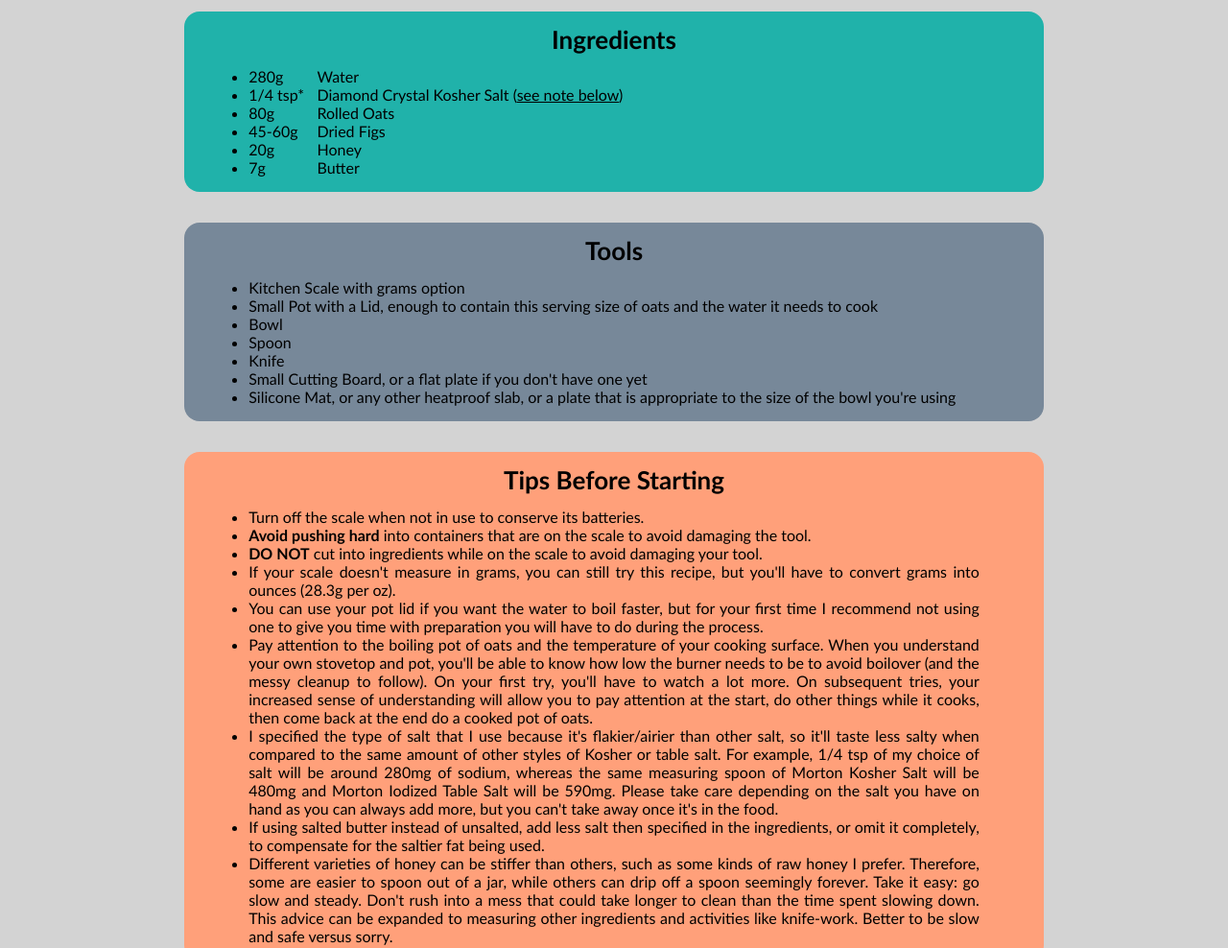
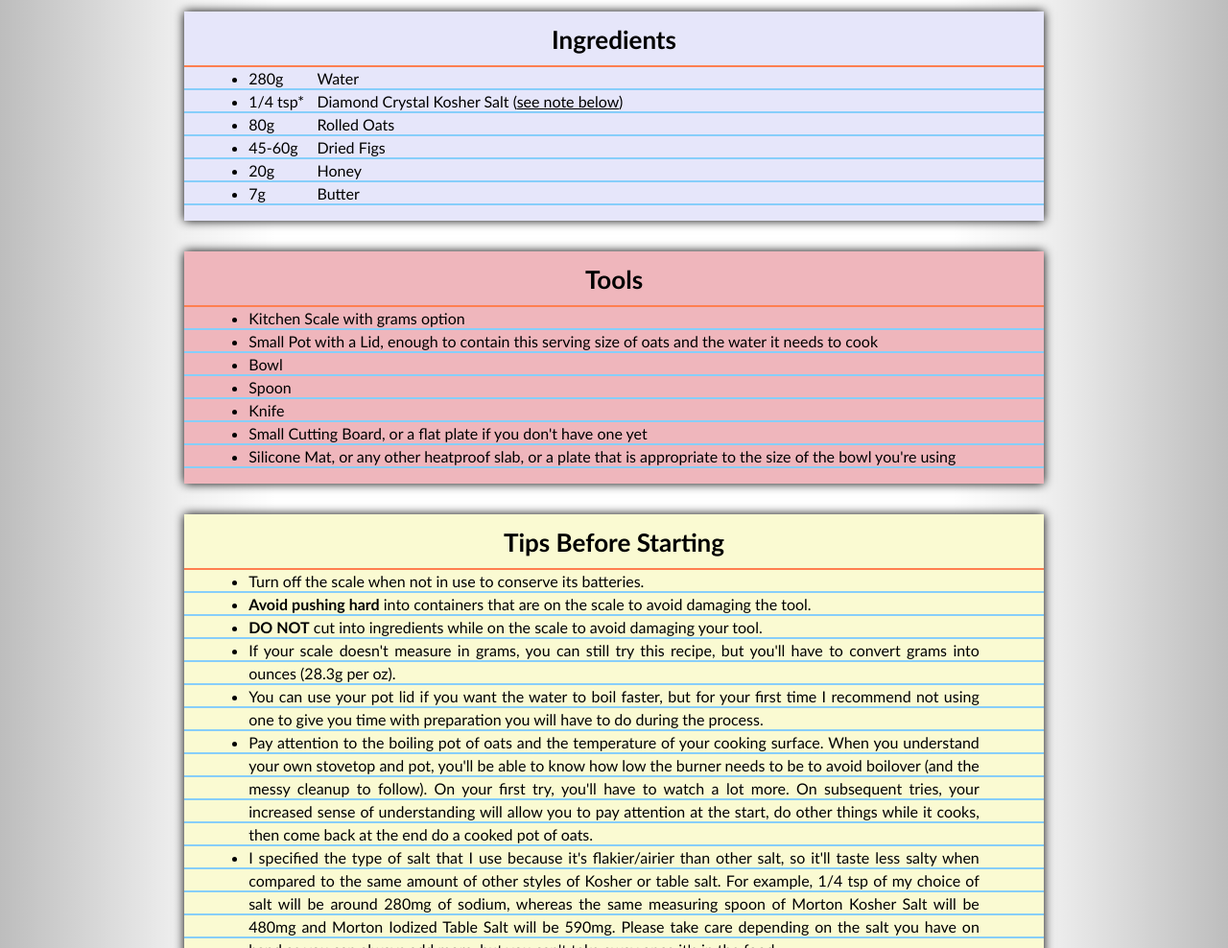
Before and after one commit to Dardan-B/odin-recipes-v2, a plain HTML site: page recipes/hot-oats.html in a window 1280 px wide. Shown: the part 980-1968 px from the top of the page at 96% size. Drawn offline with Linux system fonts and the light colour scheme.

Commit message:
style: turn last five sections into index cards
Changed background-color of .base-page, then styled the final sections containing heading and (nested) lists into faux index cards:

 - Used linear-gradient() to create reddish line

 - Used repeating-linear-gradient() to create repeating blueish lines

 - Erased excess test classes; replaced with classes representing final sections; used to individually change background-colors of each index card sections

```diff
--- a/recipes/hot-oats.html
+++ b/recipes/hot-oats.html
@@ -11,14 +11,14 @@
         <div class="nav-bar">
             <a class="nav-link" href="../index.html">Homepage</a>
         </div>
-        <div class="b1 section title">
+        <div class="section title">
             <h1>Hot Oats</h1>
             <h2>(And How A Scale Can Help You Get It "Right")</h2>
         </div>
         <div class="section image-box">
             <img class="recipe-image" src="../images/hot-oats.jpg" alt="Picture of a hot bowl of oatmeal">
         </div>
-        <div class="d1 section">
+        <div class="section">
             <p>
                 How do I make a bowl of hot oats? By following the basic recipe often found directly on the product container. It's simple enough, but what if you want them to taste good <em>and</em> to consistently taste the same every time? The following recipe will hopefully help you accomplish just that.</p>
             <p class="p-n">
@@ -26,7 +26,7 @@
             <p class="p-n">
                 Consider this guide not just for how to make yourself a hot bowl of oats, but for how to use a scale as well. Keep in mind that learning how to use a scale can drastically reduce the amount of dishes you have to clean at the end of the process.</p>
         </div>
-        <div class="e section card">
+        <div class="section card ingre">
             <h2>Ingredients</h2>
             <ul>
                 <li>
@@ -56,7 +56,7 @@
             </ul>
             </ul>
         </div>
-        <div class="f1 section card">
+        <div class="section card tools">
             <h2>Tools</h2>
             <ul>
                 <li>Kitchen Scale with grams option</li>
@@ -68,7 +68,7 @@
                 <li>Silicone Mat, or any other heatproof slab, or a plate that is appropriate to the size of the bowl you're using</li>
             </ul>
         </div>
-        <div class="g section card">
+        <div class="section card before">
         <h2>Tips Before Starting</h2>
         <ul>
             <li>Turn off the scale when not in use to conserve its batteries.</li>
@@ -82,7 +82,7 @@
             <li>Different varieties of honey can be stiffer than others, such as some kinds of raw honey I prefer. Therefore, some are easier to spoon out of a jar, while others can drip off a spoon seemingly forever. Take it easy: go slow and steady. Don't rush into a mess that could take longer to clean than the time spent slowing down. This advice can be expanded to measuring other ingredients and activities like knife-work. Better to be slow and safe versus sorry.</li>
         </ul>
         </div>
-        <div class="h section card">
+        <div class="section card steps">
             <h2>Steps</h2>
             <ol>
                 <li>Measure the water into a small pot, add your salt, and bring to a boil in a small pot.</li>
@@ -112,7 +112,7 @@
                 <li>Adjust the base recipe to your needs for future reference.</li>
             </ol>
         </div>
-        <div class="i section card">
+        <div class="section card after">
             <h2>Tips For After Your First Try</h2>
             <ul>
                 <li>The proportions for this ingredient list are based on my choice of oat brand's instructions for boiling oats on a stovetop with water and salt. I developed the amounts for fats and sugars based on the <em>minimum</em> amount required to make it taste <em>good enough for me</em>. For my own needs, I don't need to consume a whole day's worth of fat, sugar, or salt in one sitting when there are generally many meals involved in a day that need their own amounts to taste good. Your body will likely thank you in the future for not maximizing taste in all of your meals.</li>
--- a/styles/styles.css
+++ b/styles/styles.css
@@ -25,6 +25,7 @@ ul ul,
 ol ul {
     list-style-type: disc;
     padding-right: 0%;
+
 }
 a {
     color: black;
@@ -33,16 +34,27 @@ div {
     margin-left: auto;
     margin-right: auto;
 }
+li {
 
+}
 /* classes */
 .base-page {
-    background-color: lightgrey;
+    background:
+    linear-gradient(
+        to right,
+        rgb(0, 0, 0, .26),
+        rgb(0, 0, 0, .16) 7.5%,
+        rgba(0, 0, 0, .06) 15%,
+        rgba(0, 0, 0, 0) 22.5%,
+        rgba(0, 0, 0, 0) 77.5%,
+        rgba(0, 0, 0, .06) 85%,
+        rgb(0, 0, 0, .16) 92.5%,
+        rgb(0, 0, 0, .26));
     font-family: 'Trebuchet MS', sans-serif;
     font-size: 16px;
     padding-bottom: 2rem;
 }
 .section {
-    background-color: black;
     width: 70%;
     margin-top: 2rem;
 }
@@ -82,43 +94,42 @@ div {
 .product {
     display: inline-block; /* without 'block' -> wraps to next line */
 }
+.card {
+    border-radius: 0rem;
+    padding-bottom: 1rem;
+    box-shadow: 0px 0px 10px 0px black;
+}
 .card h2 {
     padding-top: 1rem;
     padding-bottom: 1rem;
+    background-image:
+    linear-gradient(
+        to top,
+        coral 2px,
+        transparent 2px);
 }
-.card {
-    border-radius: 1rem;
-    padding-bottom: 1rem;
+.card ul,
+.card ol {
+    background-image:
+    repeating-linear-gradient(
+        to top,
+        lightskyblue 0 2px,
+        transparent 2px 1lh);
+    line-height: 1.5rem;
 }
-
 /* test classes; remove later */
-.b1 {
-    background-color: lightgrey;
+.ingre {
+    background-color: lavender;
 }
-.b2 {
-    background-color: lightgreen;
+.tools {
+    background-color: #EFB6BC;
 }
-.d1 {
-    background-color: lightgrey;
+.before {
+    background-color: lightgoldenrodyellow;
 }
-.d2 {
-    background-color: lightcoral;
+.steps {
+    background-color: #C8F2D7;
 }
-.e {
-    background-color: lightseagreen;
-}
-.f1 {
-    background-color: lightslategray;
-}
-.f2 {
-    background-color: lightslategray;
-}
-.g {
-    background-color: lightsalmon;
-}
-.h {
-    background-color: lightpink;
-}
-.i {
+.after {
     background-color: lightblue;
 }
```
